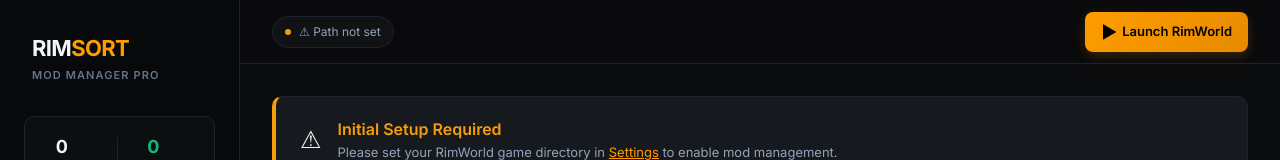
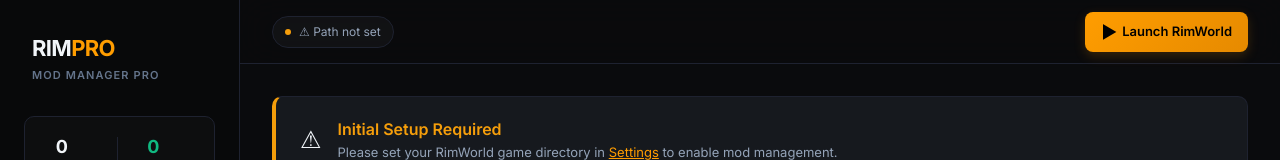
Before and after one commit to khoyga007/Rimworld-Mod-Manager, a React (Vite) app: page / in a window 1280 px wide. Shown: the top 160 px of the page. Built offline with nearby package versions, Linux system fonts and the light colour scheme.

Commit message:
chore: rename project to RIMPRO

```diff
--- a/src-tauri/tauri.conf.json
+++ b/src-tauri/tauri.conf.json
@@ -1,6 +1,6 @@
 {
   "$schema": "https://schema.tauri.app/config/2",
-  "productName": "RimWorld Mod Manager",
+  "productName": "RIMPRO",
   "version": "0.2.0",
   "identifier": "com.yang.rimworldmodmanager",
   "build": {
--- a/src/components/Sidebar.tsx
+++ b/src/components/Sidebar.tsx
@@ -31,7 +31,7 @@
           color: "var(--color-text)",
           letterSpacing: "-0.03em",
         }}>
-          RIM<span style={{ color: "var(--color-accent)" }}>SORT</span>
+          RIM<span style={{ color: "var(--color-accent)" }}>PRO</span>
         </div>
         <div style={{
           fontSize: 11,
--- a/src/views/SettingsView.tsx
+++ b/src/views/SettingsView.tsx
@@ -152,7 +152,7 @@
           <div style={{ width: 64, height: 64, borderRadius: 16, background: "var(--color-bg-elevated)", border: "1px solid var(--color-border)", display: "flex", alignItems: "center", justifyContent: "center", fontSize: 32, marginBottom: 16, boxShadow: "0 8px 16px rgba(0,0,0,0.2)" }}>
             🚀
           </div>
-          <h3 style={{ fontSize: 18, fontWeight: 700, margin: "0 0 4px", color: "var(--color-accent)" }}>RIMSORT Pro</h3>
+          <h3 style={{ fontSize: 18, fontWeight: 700, margin: "0 0 4px", color: "var(--color-accent)" }}>RIMPRO</h3>
           <div style={{ fontSize: 13, color: "var(--color-text-muted)", marginBottom: 12 }}>v1.0.0-PRO</div>
           <p style={{ fontSize: 13, color: "var(--color-text-dim)", margin: 0, lineHeight: 1.5 }}>
             Built with Rust + Tauri + React.<br/>
```
Also changed, not shown: 1 other file (tests, documents, lock files or other folders).
